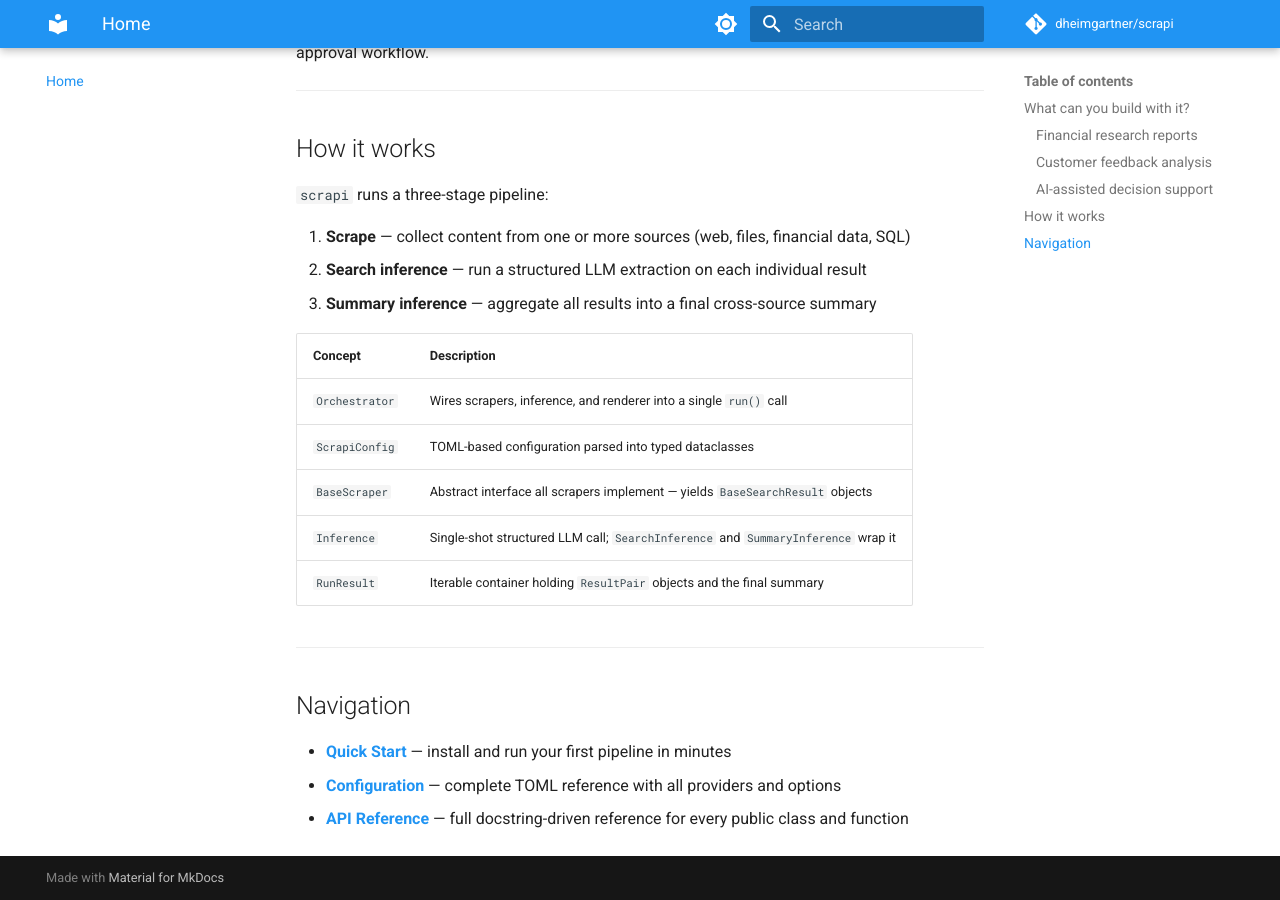
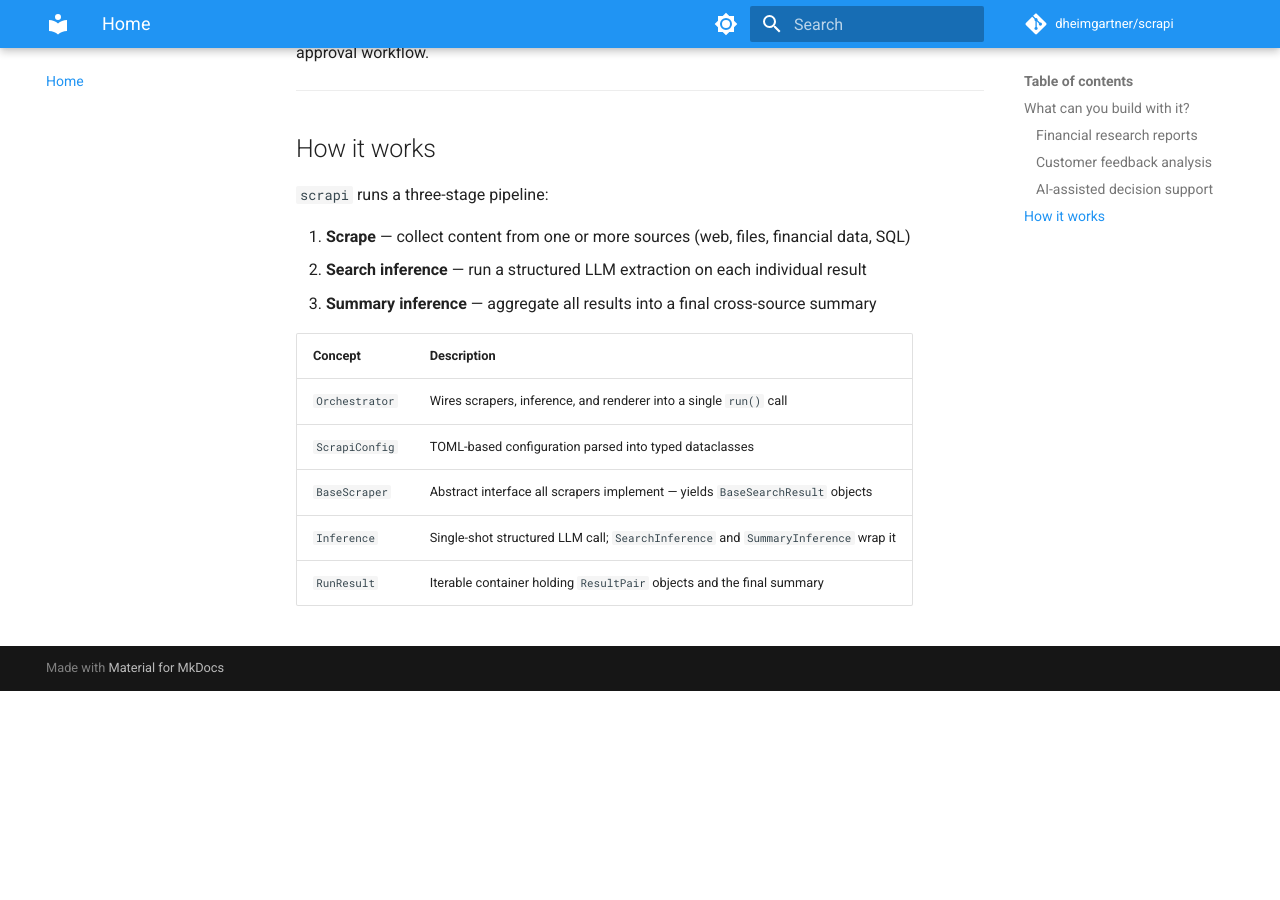
Before and after one commit to dheimgartner/scrapi, an MkDocs documentation site: the page built from docs/index.md, in a window 1280 px wide and 900 px high, scrolled down 1058 px. Built offline with MkDocs 1.6.1 and Material for MkDocs 9.7.7, drawn with Linux system fonts in a browser that asks for light colours; comment, search, counter and statistics services are not loaded; after the commit the page ends 1749 px from its top, so only the background shows below that.

Commit message:
docs: remove redundant navigation section from index

```diff
--- a/docs/index.md
+++ b/docs/index.md
@@ -46,11 +46,3 @@ Define a Pydantic schema that captures not just the decision outcome but also a
 | `BaseScraper` | Abstract interface all scrapers implement — yields `BaseSearchResult` objects |
 | `Inference` | Single-shot structured LLM call; `SearchInference` and `SummaryInference` wrap it |
 | `RunResult` | Iterable container holding `ResultPair` objects and the final summary |
-
----
-
-## Navigation
-
-- **[Quick Start](quickstart.md)** — install and run your first pipeline in minutes
-- **[Configuration](configuration.md)** — complete TOML reference with all providers and options
-- **[API Reference](api/index.md)** — full docstring-driven reference for every public class and function
```
